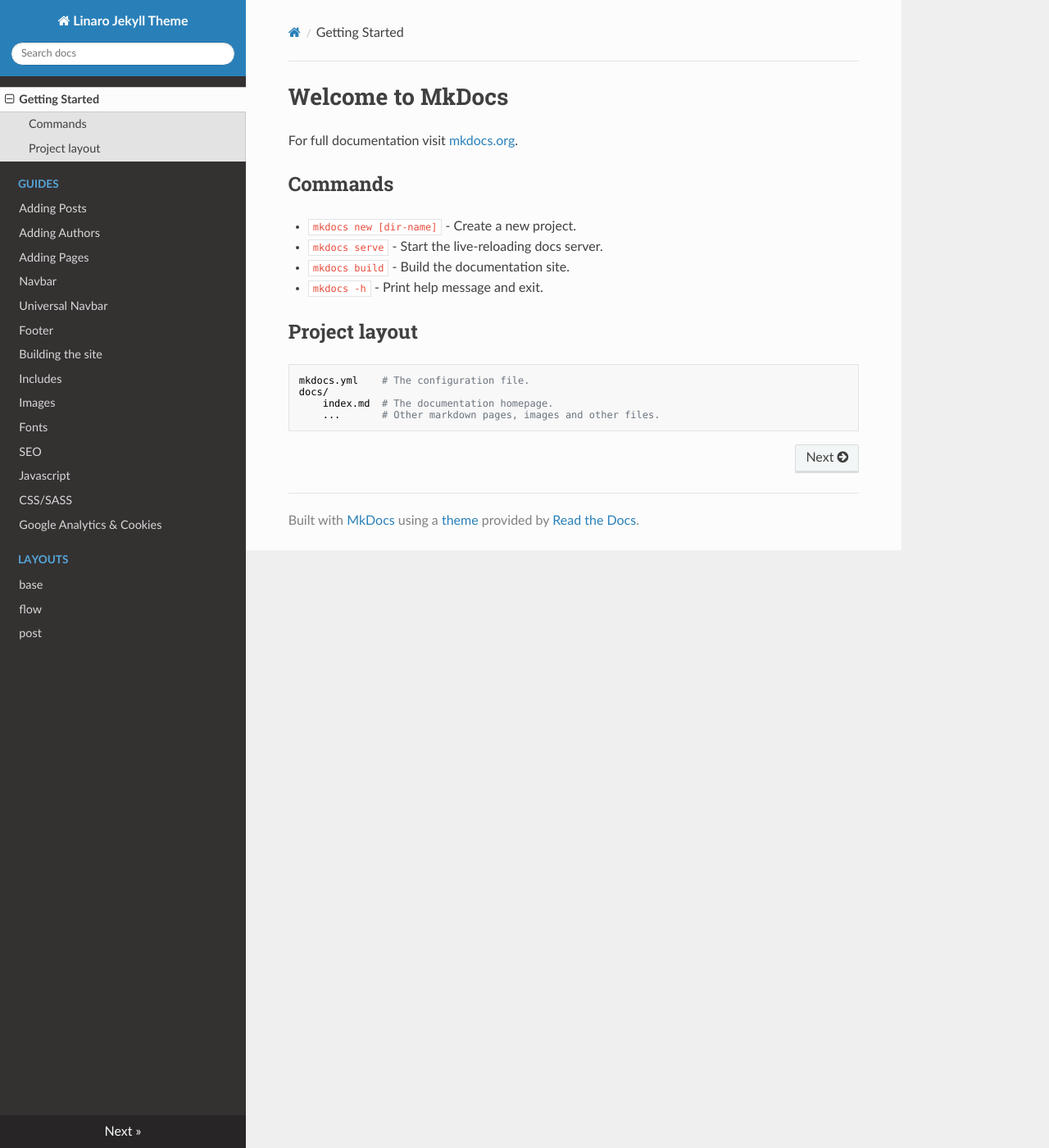
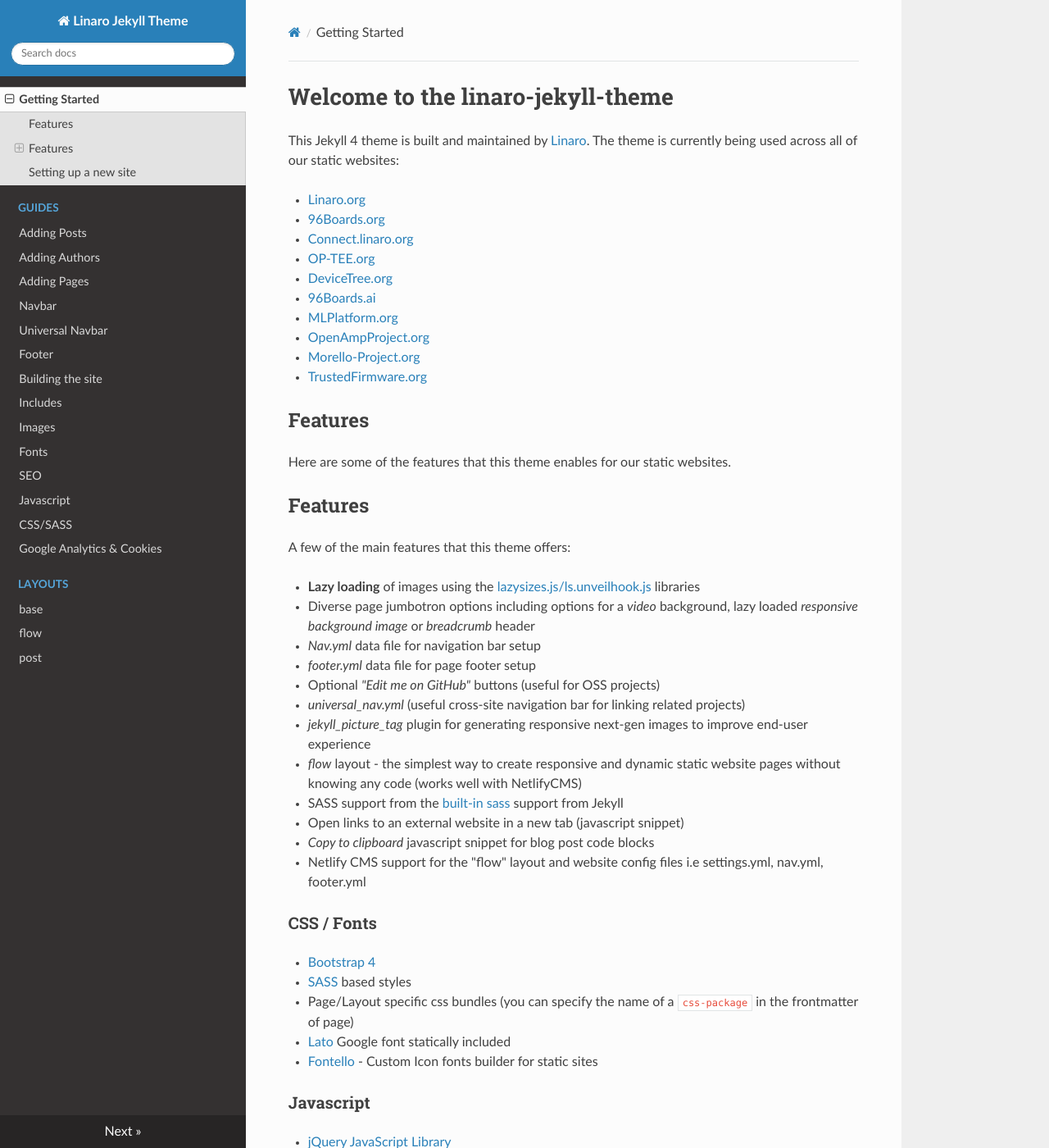
Before and after one commit to linaro-marketing/linaro-jekyll-theme, an MkDocs documentation site: the page built from docs/index.md, in a window 1280 px wide and 1400 px high. Shown: the whole window at 82% size. Built offline with MkDocs 1.6.1, drawn with Linux system fonts in a browser that asks for light colours; nearby versions of some CDN libraries; some of the changed text lies outside the part shown.

Commit message:
Updated the Getting Started doc

```diff
--- a/docs/index.md
+++ b/docs/index.md
@@ -1,17 +1,60 @@
-# Welcome to MkDocs
+# Welcome to the linaro-jekyll-theme
 
-For full documentation visit [mkdocs.org](https://www.mkdocs.org).
+This Jekyll 4 theme is built and maintained by [Linaro](https://www.linaro.org). The theme is currently being used across all of our static websites:
 
-## Commands
+- [Linaro.org](https://www.linaro.org)
+- [96Boards.org](https://www.96boards.org)
+- [Connect.linaro.org](https://connect.linaro.org)
+- [OP-TEE.org](https://www.op-tee.org)
+- [DeviceTree.org](https://www.devicetree.org)
+- [96Boards.ai](https://www.96boards.ai)
+- [MLPlatform.org](https://www.mlplatform.org)
+- [OpenAmpProject.org](https://www.openampproject.org)
+- [Morello-Project.org](https://www.morello-project.org)
+- [TrustedFirmware.org](https://www.trustedfirmware.org)
 
-* `mkdocs new [dir-name]` - Create a new project.
-* `mkdocs serve` - Start the live-reloading docs server.
-* `mkdocs build` - Build the documentation site.
-* `mkdocs -h` - Print help message and exit.
+## Features
 
-## Project layout
+Here are some of the features that this theme enables for our static websites.
 
-    mkdocs.yml    # The configuration file.
-    docs/
-        index.md  # The documentation homepage.
-        ...       # Other markdown pages, images and other files.
+## Features
+
+A few of the main features that this theme offers:
+
+- **Lazy loading** of images using the [lazysizes.js/ls.unveilhook.js](https://github.com/aFarkas/lazysizes) libraries
+- Diverse page jumbotron options including options for a _video_ background, lazy loaded _responsive background image_ or _breadcrumb_ header
+- _Nav.yml_ data file for navigation bar setup
+- _footer.yml_ data file for page footer setup
+- Optional _"Edit me on GitHub"_ buttons (useful for OSS projects)
+- _universal_nav.yml_ (useful cross-site navigation bar for linking related projects)
+- _jekyll_picture_tag_ plugin for generating responsive next-gen images to improve end-user experience
+- _flow_ layout - the simplest way to create responsive and dynamic static website pages without knowing any code (works well with NetlifyCMS)
+- SASS support from the [built-in sass](https://jekyllrb.com/docs/assets/) support from Jekyll
+- Open links to an external website in a new tab (javascript snippet)
+- _Copy to clipboard_ javascript snippet for blog post code blocks
+- Netlify CMS support for the "flow" layout and website config files i.e settings.yml, nav.yml, footer.yml
+
+### CSS / Fonts
+
+- [Bootstrap 4](https://getbootstrap.com/docs/)
+- [SASS](https://sass-lang.com/) based styles
+- Page/Layout specific css bundles (you can specify the name of a `css-package` in the frontmatter of page)
+- [Lato](https://fonts.google.com/specimen/Lato) Google font statically included
+- [Fontello](http://fontello.com/) - Custom Icon fonts builder for static sites
+
+### Javascript
+
+- [jQuery JavaScript Library](https://jquery.com/)
+- Popper JS - popup plugin used by Bootstrap 4
+- Bootstrap 4 JS
+- [clipboard.min.js](https://clipboardjs.com/)
+- GDPR Compliant Cookie pop up with jquery.ihavecookies.js/jquery.cookie.js
+- Clipboard.min.js for enabling users to copy code snippets from blog posts easily
+- simple-jekyll-search for searching posts easily
+- Owl Carousel for cross-platform content carousels
+- [lazysizes.js / ls.unveilhook.js](https://github.com/aFarkas/lazysizes) (lazyloading of image/picture elements and css background images)
+- [featherlight.js](https://noelboss.github.io/featherlight/) (ultra-lightweight lightbox)
+
+## Setting up a new site
+
+TODO
```
